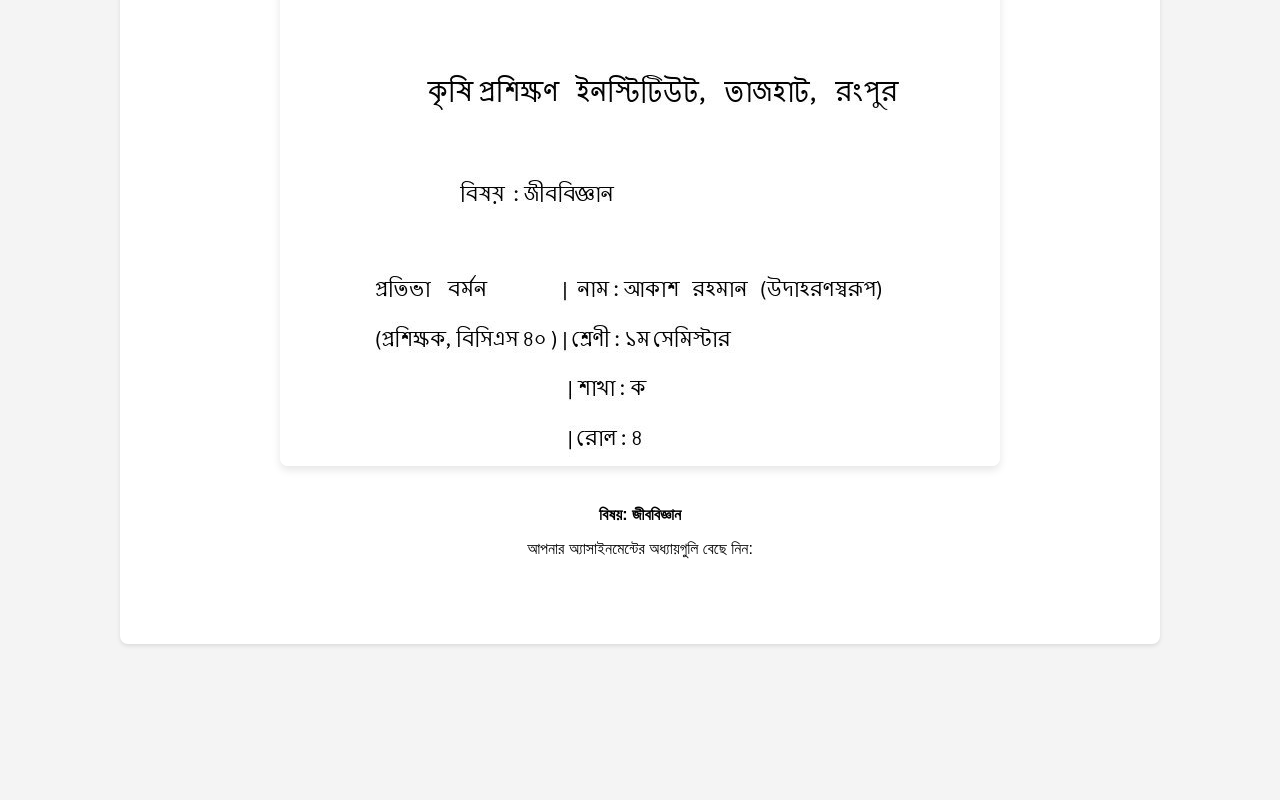
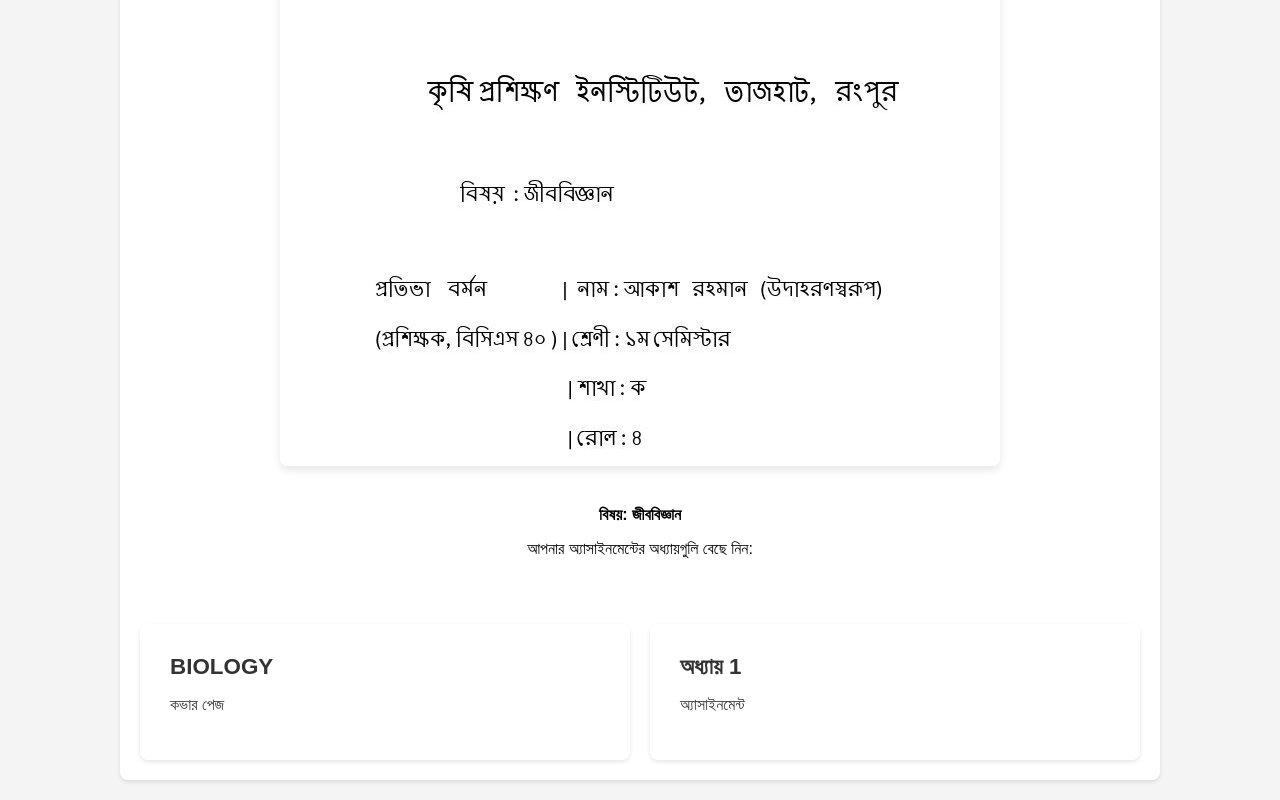
Before and after one commit to ati-info/dev, a plain HTML site: page biology/index.html in a window 1280 px wide. Shown: the part 337-1137 px from the top of the page. Before the commit the page ends 1001 px from the top, so only its background shows below. Drawn offline with Linux system fonts and the light colour scheme.

Commit message:
Auto-add Cover/Chapter 1 link to biology/index.html

```diff
--- a/biology/index.html
+++ b/biology/index.html
@@ -21,6 +21,8 @@
         </div>
 
         <div class="subject-grid">
+            <a href="assignments/cover.html" class="subject-card"><h2>BIOLOGY</h2><p>কভার পেজ</p></a>
+            <a href="assignments/chapter-1.html" class="subject-card"><h2>অধ্যায় 1</h2><p>অ্যাসাইনমেন্ট</p></a>
             </div>
     </div>
     <script>
```
